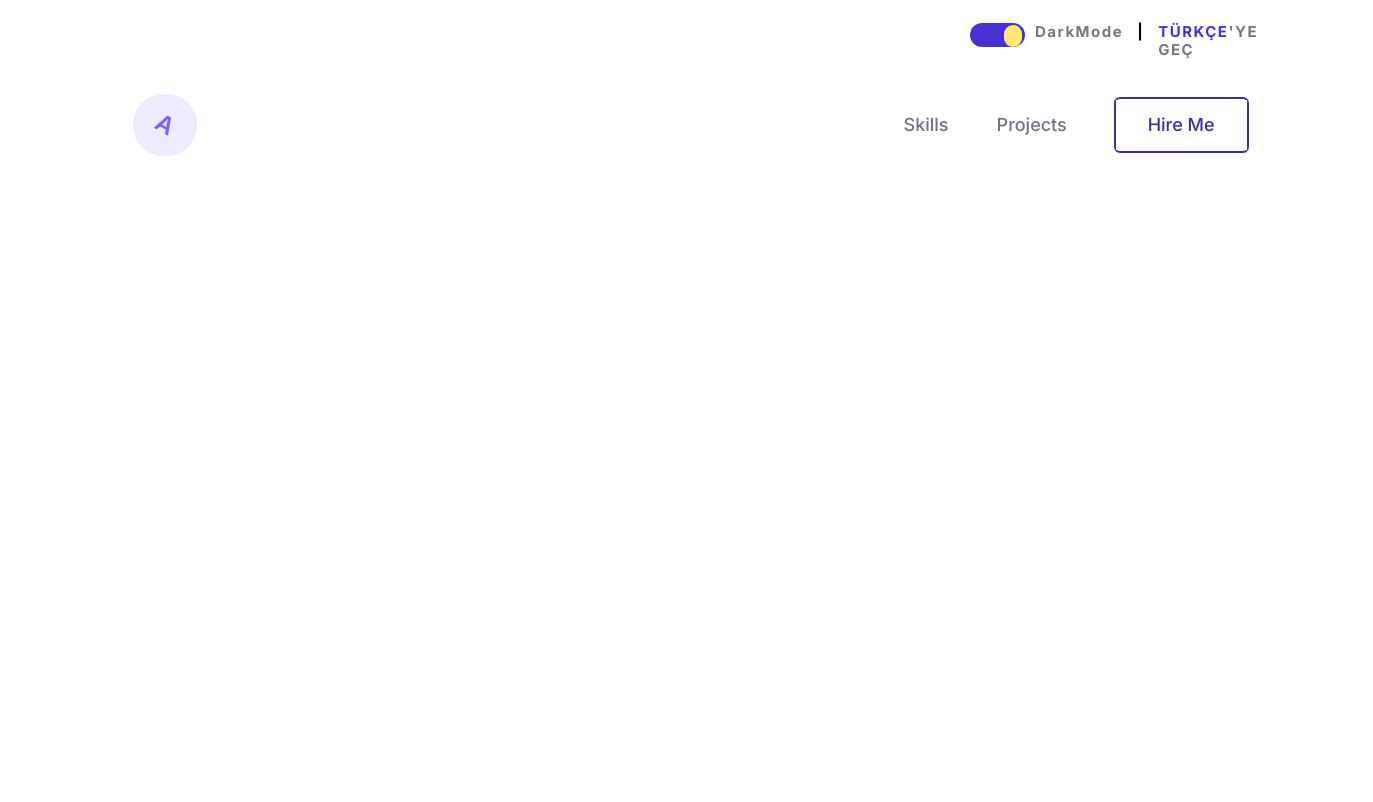
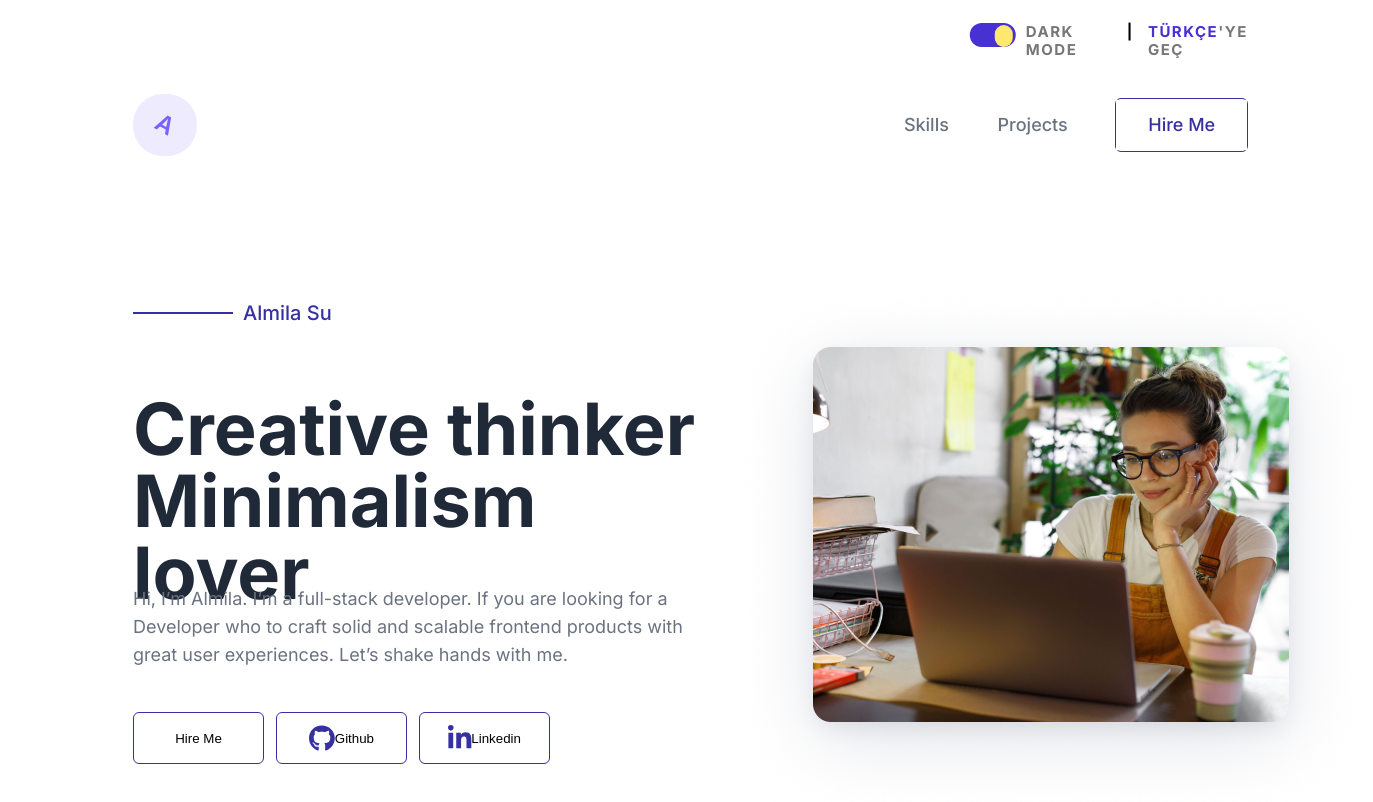
Before and after one commit to Workintech/FSWeb-Frontend-Challenge, a React (Create React App) app in the folder web-sayfam/: page / in a window 1280 px wide. Shown: the top 802 px of the page, 1373 px wide, since content can reach past the window. Built offline with nearby package versions, Linux system fonts and the light colour scheme.

Commit message:
başlık kısmı yapıldı skiller kısmı ile devam edilecek

```diff
--- a/web-sayfam/package.json
+++ b/web-sayfam/package.json
@@ -3,9 +3,13 @@
   "version": "0.1.0",
   "private": true,
   "dependencies": {
+    "@fortawesome/fontawesome-svg-core": "^6.4.2",
+    "@fortawesome/free-solid-svg-icons": "^6.4.2",
+    "@fortawesome/react-fontawesome": "^0.2.0",
     "@testing-library/jest-dom": "^5.17.0",
     "@testing-library/react": "^13.4.0",
     "@testing-library/user-event": "^13.5.0",
+    "@fortawesome/free-brands-svg-icons": "^5.15.3",
     "react": "^18.2.0",
     "react-dom": "^18.2.0",
     "react-scripts": "5.0.1",
--- a/web-sayfam/src/App.js
+++ b/web-sayfam/src/App.js
@@ -1,6 +1,17 @@
-import ModeSwitch from "./ModeSwitch";
-import Header from "./Header";
+import ModeSwitch from "./components/ModeSwitch";
+import Header from "./components/Header";
+import { useState } from "react";
+import Hero from "./components/Hero";
+const initialDAta = {
+  name: "Almila Su",
+  birthday: "24.03.1996",
+  cityofresidence: "Ankara",
+  education: "Hacettepe Ünv. Biyoloji Lisans,2016",
+  preference: "Frontend, UI",
+};
 function App() {
+  const [profildata, setProfildata] = useState(initialDAta);
+
   return (
     <>
       <link rel="preconnect" href="https://fonts.googleapis.com" />
@@ -9,8 +20,14 @@ function App() {
         href="https://fonts.googleapis.com/css2?family=Inter:wght@100;200;300;400;500;600;700;800&display=swap"
         rel="stylesheet"
       />
+      <link
+        rel="stylesheet"
+        href="https://cdnjs.cloudflare.com/ajax/libs/font-awesome/6.2.0/css/all.min.css"
+      />
+
       <ModeSwitch />
       <Header />
+      <Hero profildata={profildata} />
     </>
   );
 }
--- /dev/null
+++ b/web-sayfam/src/components/Hero.js
@@ -0,0 +1,46 @@
+import { FontAwesomeIcon } from "@fortawesome/react-fontawesome";
+import { faGithub } from "@fortawesome/free-brands-svg-icons";
+import { faLinkedinIn } from "@fortawesome/free-brands-svg-icons";
+import laptoplukız from "../images/laptoplukız.png";
+function Hero(props) {
+  return (
+    <div className="hero-container">
+      <div>
+        <div className="hero-name-area">
+          <p className="straight-line"></p>
+          <p className="hero-name">{props.profildata.name}</p>
+        </div>
+        <h1 className="hero-topic">Creative thinker Minimalism lover</h1>
+        <p className="hero-explanation">
+          Hi, I’m Almila. I’m a full-stack developer. If you are looking for a
+          Developer who to craft solid and scalable frontend products with great
+          user experiences. Let’s shake hands with me.
+        </p>
+        <div id="flex-buttons">
+          <button className="hire-button">Hire Me</button>
+          <button className="hire-button">
+            {" "}
+            <FontAwesomeIcon
+              icon={faGithub}
+              size="2xl"
+              style={{ color: "#3730A3" }}
+            />
+            Github
+          </button>
+          <button className="hire-button">
+            <FontAwesomeIcon
+              icon={faLinkedinIn}
+              size="2xl"
+              style={{ color: "#3730A3" }}
+            />
+            Linkedin
+          </button>
+        </div>
+      </div>
+      <div>
+        <img src={laptoplukız} alt="Açıklama Metni" />
+      </div>
+    </div>
+  );
+}
+export default Hero;
--- a/web-sayfam/src/ModeSwitch.js
+++ b/web-sayfam/src/components/ModeSwitch.js
@@ -5,7 +5,7 @@ function ModeSwitch() {
         <div className="darkmode">
           <div className="toggle-button"></div>
         </div>
-        <div className="darkmode-title">DarkMode</div>
+        <div className="darkmode-title">DARK MODE</div>
       </div>
       <div className="or-symbol">|</div>
       <div className="language-container">
--- a/web-sayfam/src/header.css
+++ b/web-sayfam/src/components/header.css
@@ -59,9 +59,10 @@ color: rgba(107, 114, 128, 1);
     width: 131px;
     height: 52px;
     border-radius: 6px;
-    border: 2px solid #3730A3;
+    border: 1px solid #3730A3;
     text-align: center;
     align-content: center;
+    background-color: white;
 
 }
 .hire-button button {
@@ -75,5 +76,4 @@ font-weight: 500;
 line-height: 28px;
 letter-spacing: 0em;
 border: 0;
-
 }
--- /dev/null
+++ b/web-sayfam/src/components/hero.css
@@ -0,0 +1,58 @@
+.hero-container{
+width: 1140px;
+height: 428px;
+margin-top: 125px;
+margin-left: 125px;
+display: flex;
+flex-direction: row;
+}
+.hero-name-area{
+    display: flex;
+    flex-direction: row;
+    align-items: center;
+    gap: 10px;
+}
+.straight-line{
+    width: 100px;
+    height: 2px;
+    background-color: rgba(55, 48, 163, 1);
+
+}
+.hero-name{
+
+font-family: 'Inter', sans-serif;
+font-size: 20px;
+font-weight: 500;
+text-align: center;
+color: rgba(55, 48, 163, 1);
+
+}
+.hero-topic{
+width: 596px;
+height: 144px;
+color: rgba(31, 41, 55, 1);
+font-family: 'Inter', sans-serif;
+font-size: 72px;
+font-weight: 700;
+line-height: 72px;
+text-align: left;
+}
+.hero-explanation{
+    color:rgba(107, 114, 128, 1);
+font-family: 'Inter', sans-serif;
+font-size: 18px;
+font-weight: 400;
+line-height: 28px;
+letter-spacing: 0em;
+text-align: left;
+
+}
+#flex-buttons{
+display: flex;
+flex-direction: row;
+width: Hug (421px);
+height: Hug (52px);
+margin-top: 43px;
+left: 125px;
+gap: 12px;
+}
--- a/web-sayfam/src/index.js
+++ b/web-sayfam/src/index.js
@@ -3,9 +3,9 @@ import ReactDOM from "react-dom/client";
 import "./index.css";
 import App from "./App";
 import reportWebVitals from "./reportWebVitals";
-import "./modeswitch.css";
-import "./header.css";
-
+import "./components/modeswitch.css";
+import "./components/header.css";
+import "./components/hero.css";
 const root = ReactDOM.createRoot(document.getElementById("root"));
 root.render(
   <React.StrictMode>
```
Also changed, not shown: web-sayfam/src/components/Header.js (renamed from web-sayfam/src/Header.js), web-sayfam/src/components/Skills.js (added), web-sayfam/src/components/modeswitch.css (renamed from web-sayfam/src/modeswitch.css), web-sayfam/src/images/laptoplukız.png (added), 1 other file (tests, documents, lock files or other folders).
